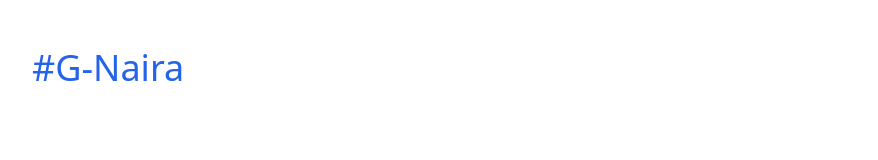
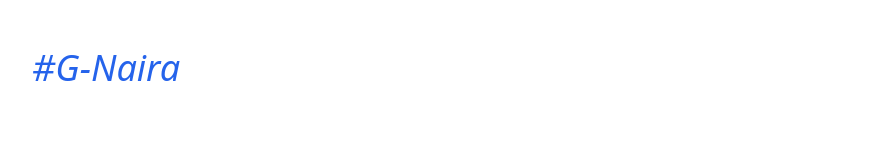
Before and after one commit to MarsIfeanyi/G-Naira-Digital-Currency, a React (Vite) app in the folder frontEnd/: page / in a window 1280 px wide. Shown: the top 160 px of the page, without its empty margins (40-918 px from the left). Built offline with nearby package versions, Linux system fonts and the light colour scheme.

Commit message:
Update style

```diff
--- a/frontEnd/src/components/Header.jsx
+++ b/frontEnd/src/components/Header.jsx
@@ -2,8 +2,8 @@ import React from "react";
 
 const Header = () => {
   return (
-    <div className="text-blue-600 font-normal items-start md:font-medium text-4xl mt-10 ">
-      #G-Naira
+    <div className="font-bold text-blue-600  items-start md:font-medium text-4xl mt-10 ">
+      <span className="italic">#G-Naira</span>
     </div>
   );
 };
```
